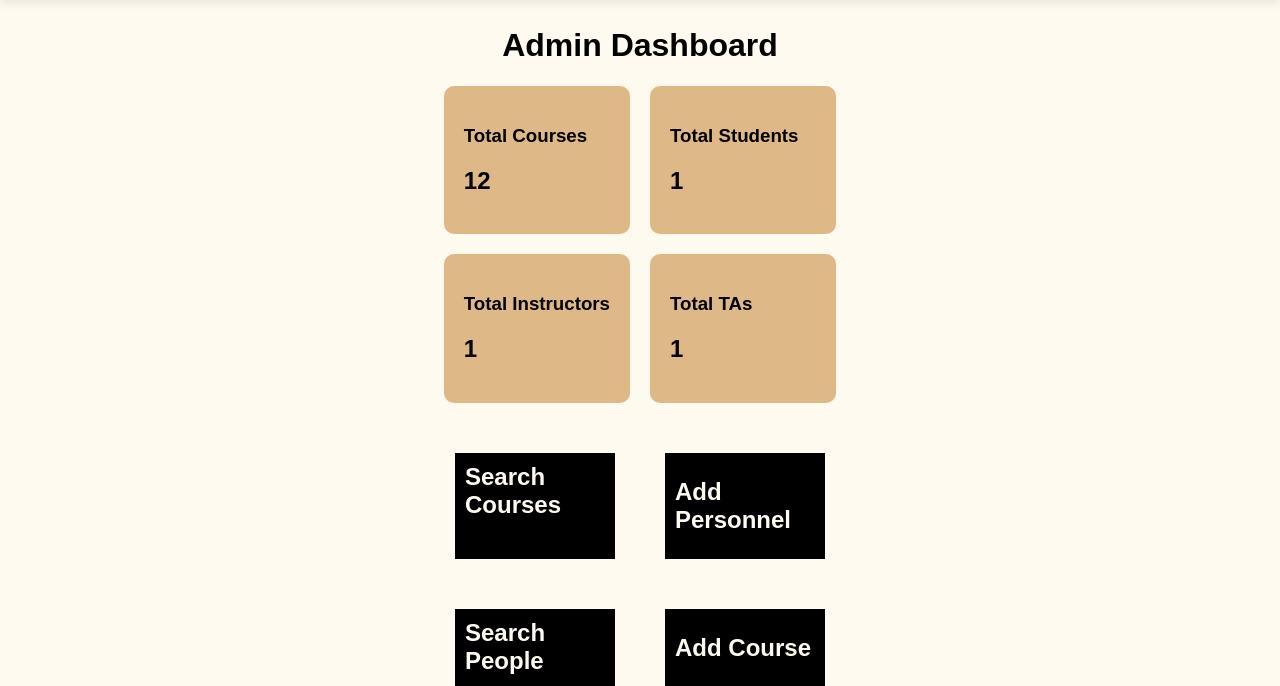
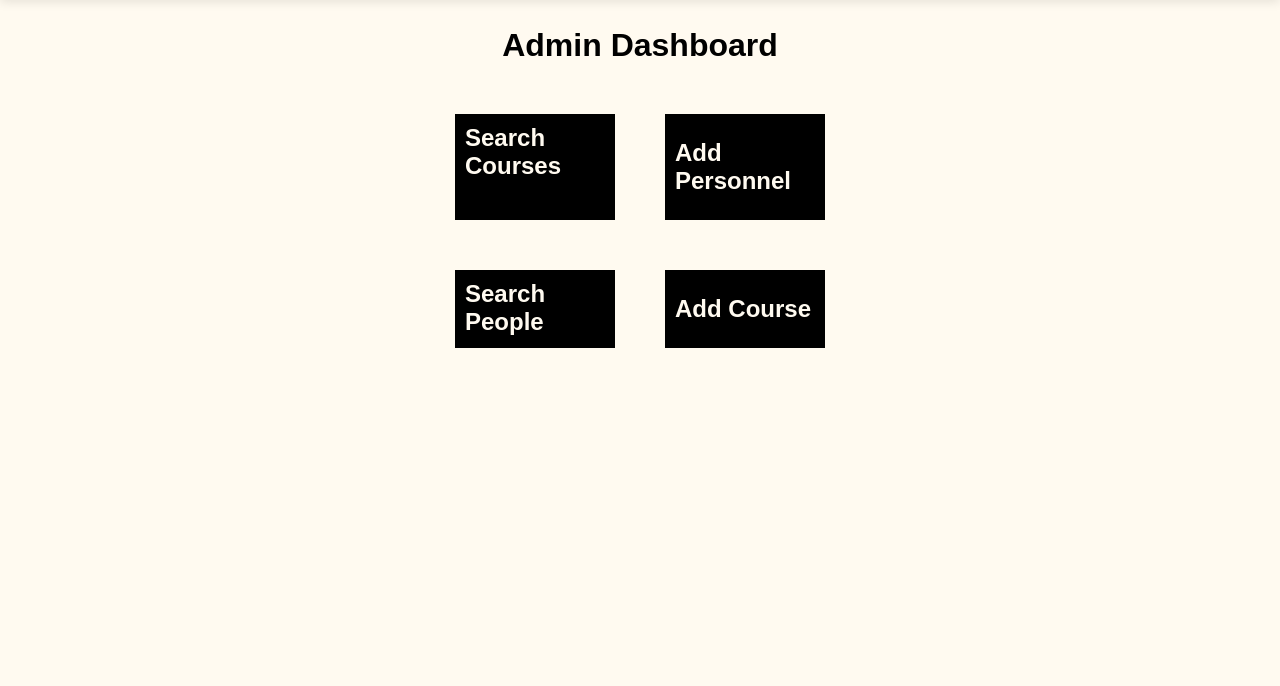
Before and after one commit to romiiali/203-project, a Flask app: page /admin/dashboard in a window 1280 px wide. Shown: the part 64-750 px from the top of the page. After the commit the page ends 412 px from the top, so only its background shows below. Run offline with Flask 3, Linux system fonts and the light colour scheme; the visitor is signed in with stand-in values (Sample User, id 1).

Commit message:
fixed the styling issues fixed some loose end functionalities that were faultiy , need to add resposivness to the styles

```diff
--- a/models/courses.py
+++ b/models/courses.py
@@ -99,7 +99,7 @@ class Course:
 
             # Search in instructor info
             if course.instructor_id:
-                from user import User
+                from models.user import User
                 instructor = User.get_by_id(course.instructor_id)
                 if instructor and search_term in instructor.name.lower():
                     matching_courses.append(course)
@@ -107,7 +107,7 @@ class Course:
 
             # Search in TA info
             if course.ta_id:
-                from user import User
+                from models.user import User
                 ta = User.get_by_id(course.ta_id)
                 if ta and search_term in ta.name.lower():
                     matching_courses.append(course)
--- a/static/style.css
+++ b/static/style.css
@@ -135,6 +135,7 @@ body{
 }
 #person-container{
     display: flex;
+    flex-direction: column;
     justify-content: center;
     align-items: center;
     margin-top: 20px;
@@ -176,7 +177,7 @@ body{
 #add-btn:hover{
     box-shadow: grey 0px 0px 8px;
 }
-#person-container{
+#person-container-edit{
     margin: 5px;
     padding: 10px;
     border-bottom: 1px solid gray;
--- a/templates/admin/dashboard.html
+++ b/templates/admin/dashboard.html
@@ -9,27 +9,6 @@
 <body>
     {% include 'admin/admin-nav-bar.html' %}
     <h1 style="text-align: center;">Admin Dashboard</h1>
-
-    <div style="display: flex; justify-content: center; margin: 20px;">
-        <div style="display: grid; grid-template-columns: 1fr 1fr; gap: 20px;">
-            <div style="padding: 20px; background-color: burlywood; border-radius: 10px;">
-                <h3>Total Courses</h3>
-                <h2>{{ total_courses }}</h2>
-            </div>
-            <div style="padding: 20px; background-color: burlywood; border-radius: 10px;">
-                <h3>Total Students</h3>
-                <h2>{{ total_students }}</h2>
-            </div>
-            <div style="padding: 20px; background-color: burlywood; border-radius: 10px;">
-                <h3>Total Instructors</h3>
-                <h2>{{ total_instructors }}</h2>
-            </div>
-            <div style="padding: 20px; background-color: burlywood; border-radius: 10px;">
-                <h3>Total TAs</h3>
-                <h2>{{ total_tas }}</h2>
-            </div>
-        </div>
-    </div>
 
     <div style="display: flex; justify-content: center; margin: 40px;">
         <div style="display: grid; grid-template-columns: 1fr 1fr; gap: 30px;">
@@ -44,7 +23,7 @@
                 </a>
             </div>
             <div id="option">
-                <a href="/admin/searchperson">
+                <a href="/admin/searchpeople">
                     <h2 style="margin: 5px;">Search People</h2>
                 </a>
             </div>
--- a/templates/admin/editcourse.html
+++ b/templates/admin/editcourse.html
@@ -7,8 +7,8 @@
     <link rel="stylesheet" href="{{ url_for('static', filename='style.css') }}">
 </head>
 <body>
-    {% include 'admin-nav-bar.html' %}
-    <h1 style="text-align: center;">Course Name - code</h1>
+    {% include 'admin/admin-nav-bar.html' %}
+    <h1 style="text-align: center;">{{course.name}} - {{course.code}}</h1>
     <div style="display: flex;justify-content: center;">
         <div id="person-container">
             <form action="/admin/editcourse/{{ course.code }}" method="post">
--- a/templates/admin/editperson.html
+++ b/templates/admin/editperson.html
@@ -11,7 +11,7 @@
     {%if person %}
     <h1 style="text-align: center;">{{person.name}} - {{person.id}}</h1>
     <div style="display: flex;justify-content: center;">
-        <div id="person-container">
+        <div id="person-container-edit">
             <form action="/admin/editperson/{{ person.id }}" method="post">
                 <label for="name">Change Name</label>
                 <input type="text" id="name" name="name">
--- a/templates/admin/searchcourse.html
+++ b/templates/admin/searchcourse.html
@@ -19,7 +19,7 @@
             <button type="submit" id="course-search-button">Search</button>
             {% if search_query %}
                 <a href="/admin/searchcourse">
-                    <button type="button" id="clear-search-button">Clear Search</button>
+                    <button type="button" id="clear-search-button" style="position: relative; bottom: 10px; margin: 10px;font-size: medium;padding-bottom: 5px;padding-top: 5px;">Clear Search</button>
                 </a>
             {% endif %}
         </form>
```
Also changed, not shown: templates/admin/searchpeople.html (+5 -5 lines).
